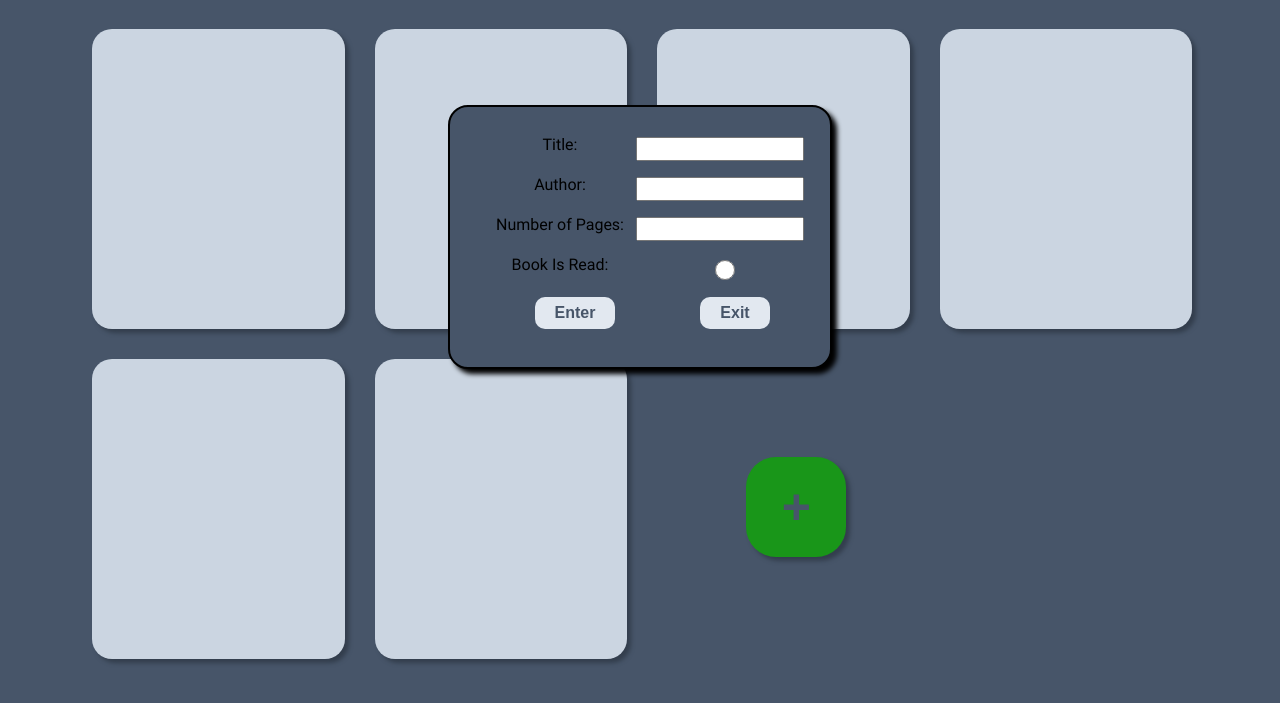
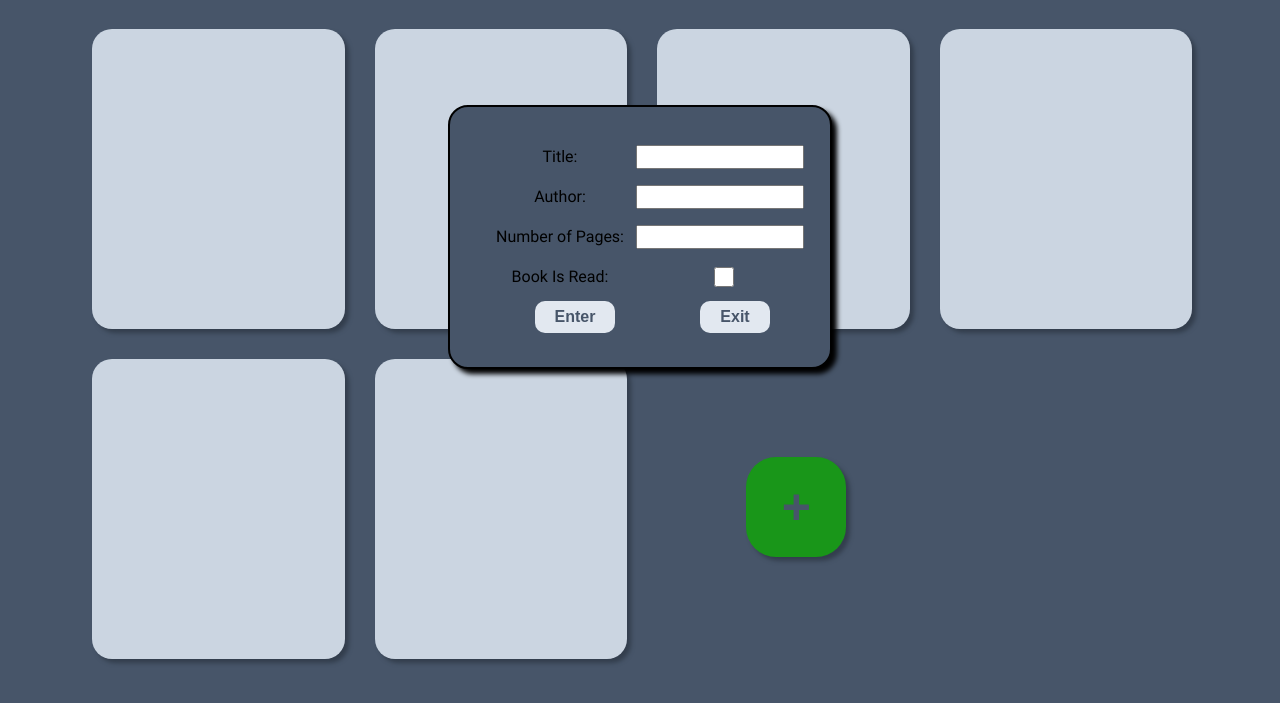
Before and after one commit to BlueVelocity/library, a plain HTML site: page index.html in a window 1280 px wide. Both pictures are taken after a click on the button "+Add Book". Shown: the part 83-786 px from the top of the page. Drawn offline with Linux system fonts and the light colour scheme.

Commit message:
Align input fields in add book menu

```diff
--- a/index.html
+++ b/index.html
@@ -31,7 +31,7 @@
             </div>
             <div>
                 <label for="read-toggle">Book Is Read:</label>
-                <input type="radio" id="read-toggle">
+                <input type="checkbox" id="read-toggle">
             </div>
             <div>
                 <button id="add-book-enter-button">Enter</button>
--- a/style.css
+++ b/style.css
@@ -317,7 +317,7 @@ button:active {
     grid-column: 1 / 7 ;
     display: grid;
     grid-template-columns: 1fr 1fr;
-    align-items: start;
+    align-items: center;
     justify-items: center;
 
     font-size: 16px;
```
